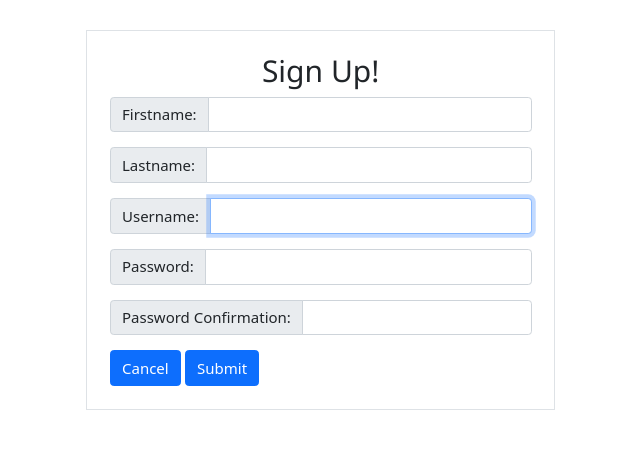
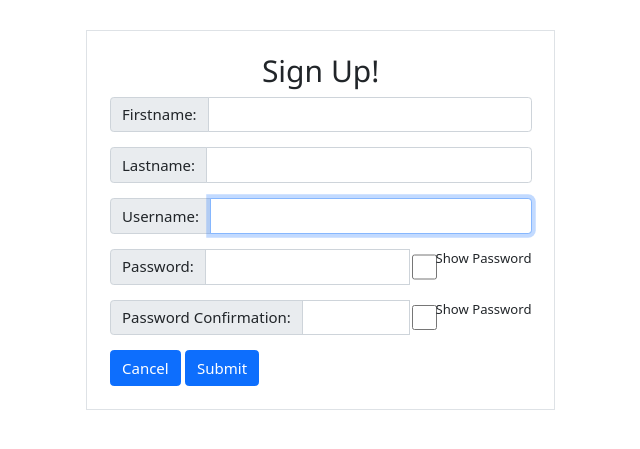
Before and after one commit to acarbonilla/vms, a Django app: page /vmsRegister/ in a window 1280 px wide. Shown: the part 53-502 px from the top of the page, without its empty margins (280-920 px from the left). Run offline with Django 5.2, Linux system fonts and the light colour scheme; some libraries are stand-ins or nearby versions.

Commit message:
Working with error messages

```diff
--- a/members/views.py
+++ b/members/views.py
@@ -48,6 +48,9 @@ def vmsRegister(request):
             login(request, user)
             messages.success(request, "Registration Successful!")
             return redirect('zfcProfile')
+        else:
+            messages.error(request, "Please check the Password Input correctly.")
+            form = UserForm(request.POST)
     else:
         form = UserForm()
 
--- a/templates/core/base.html
+++ b/templates/core/base.html
@@ -45,7 +45,10 @@
         {% if messages %}
         <div class="p-2">
             {% for message in messages %}
-            <div class="text-center border-bottom">{{message}}</div>
+                 <div class="text-center">
+                     <h3 class="text-info">{{message}}</h3>
+
+                 </div>
             {% endfor %}
         </div>
         {% endif %}
--- a/templates/members/vmsregister.html
+++ b/templates/members/vmsregister.html
@@ -29,12 +29,14 @@
 
                 <div class="input-group mb-3">
                     <span class="input-group-text" id="basic-addon3">Password:</span>
-                    {% render_field form.password1 class="form-control" type="password"%}
+                    {% render_field form.password1 class="form-control" type="password" id="myInput"%}
+                    <input type="checkbox" onclick="myFunction()" style="margin-left:2px; width:25px;"><small>Show Password</small>
                 </div>
 
                 <div class="input-group mb-3">
                     <span class="input-group-text" id="basic-addon3">Password Confirmation:</span>
-                    {% render_field form.password2 class="form-control" type="password"%}
+                    {% render_field form.password2 class="form-control" type="password" id="myInput2"%}
+                    <input type="checkbox" onclick="myFunction2()" style="margin-left:2px; width:25px;"><small>Show Password</small>
                 </div>
                 <a class="btn btn-primary formSubmitButton" href="
                      {{request.META.HTTP_REFERER}}" role="button">Cancel
@@ -44,6 +46,25 @@
                        type="submit" value="Submit"/>
 
             </form>
+<script>
+function myFunction() {
+  var x = document.getElementById("myInput");
+  if (x.type === "password") {
+    x.type = "text";
+  } else {
+    x.type = "password";
+  }
+}
+
+    function myFunction2() {
+  var x = document.getElementById("myInput2");
+  if (x.type === "password") {
+    x.type = "text";
+  } else {
+    x.type = "password";
+  }
+}
+</script>
 
 
         </div>
```
Also changed, not shown: zfcemployee/views.py (+10 -6 lines).
